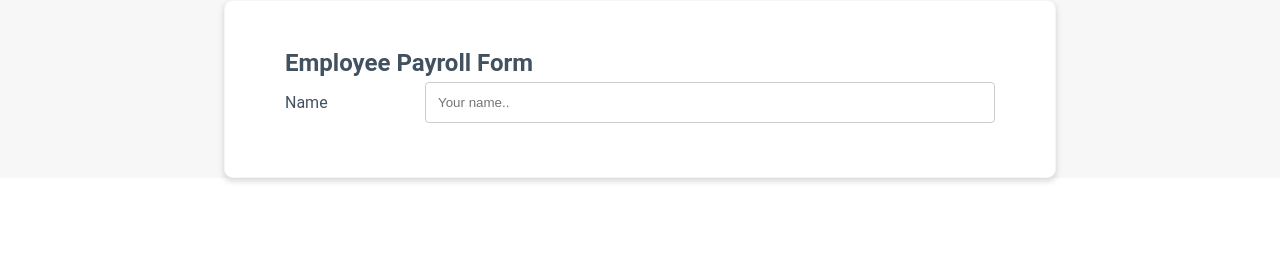
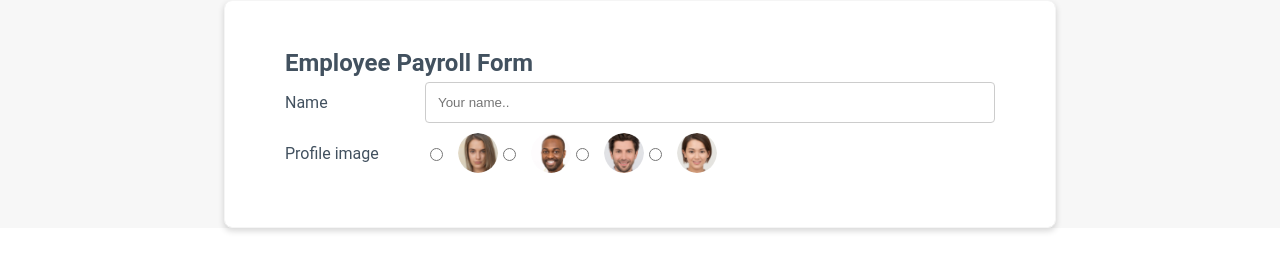
Before and after one commit to adarshEr2020/EmployeePayrollProject, a plain HTML site: page EmployeePayrollProject/pages/index.html in a window 1280 px wide. Shown: the part 86-358 px from the top of the page. Drawn offline with Linux system fonts and the light colour scheme.

Commit message:
[Adarsh]Added: specify profile pic to employee payroll

```diff
--- a/EmployeePayrollProject/css/style.css
+++ b/EmployeePayrollProject/css/style.css
@@ -104,3 +104,22 @@ body{
     border-radius: 4px;
     resize: vertical;
 }
+
+/* Css for profile */
+
+.profile-radio-content {
+    display: flex;
+    flex-direction: row;
+}
+
+.profile-radio-content > label {
+    display:flex;
+    flex-direction: row;
+    align-items: center;
+}
+
+.profile {
+    width: 40px;
+    border-radius: 50%;
+    margin-left: 12px;
+}
--- a/EmployeePayrollProject/pages/index.html
+++ b/EmployeePayrollProject/pages/index.html
@@ -24,6 +24,27 @@
                     <label class="label text" for="name">Name</label>
                     <input class="input" type="text" id="name" name="name" placeholder="Your name.." required>
                 </div>
+                <div class="row-content">
+                    <label class="label text" for="profile"> Profile image</label>
+                    <div class="profile-radio-content">
+                        <label>
+                        <input type="radio" id="profile1" name="profile" value="../assets/Ellipse -1.png" required>
+                        <img class="profile" id='image1' src="../assets/Ellipse -1.png">
+                        </label>
+                        <label>
+                            <input type="radio" id="profile1" name="profile" value="../assets/Ellipse -2.png" required>
+                            <img class="profile" id='image1' src="../assets/Ellipse -2.png">
+                        </label>
+                        <label>
+                            <input type="radio" id="profile1" name="profile" value="../assets/Ellipse -3.png" required>
+                            <img class="profile" id='image1' src="../assets/Ellipse -3.png">
+                        </label>
+                        <label>
+                            <input type="radio" id="profile1" name="profile" value="../assets/Ellipse -4.png" required>
+                            <img class="profile" id='image1' src="../assets/Ellipse -4.png">
+                        </label>
+                    </div>
+                </div>
             </form>
         </div>
     </body>
```
